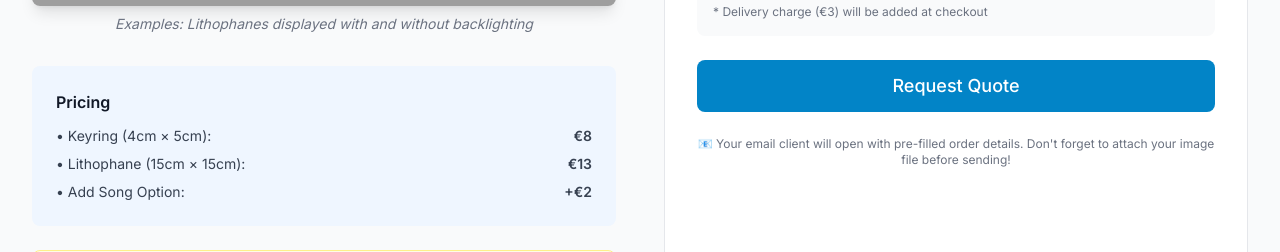
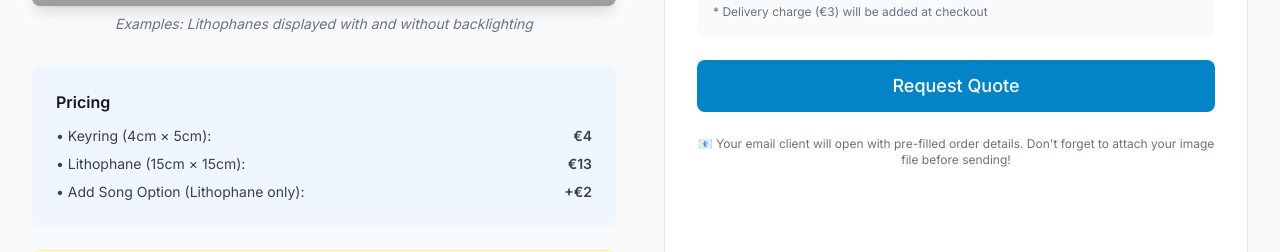
Before and after one commit to KaikitisN/3d-gelo, a React (Vite) app: page /custom-lithophane in a window 1280 px wide. Shown: the part 1180-1432 px from the top of the page. Built offline with nearby package versions, Linux system fonts and the light colour scheme; grey boxes are pictures that could not be loaded.

Commit message:
Update keyring price to 4 euros, restrict Spotify song option to lithophane only

```diff
--- a/src/pages/CustomLithophane.tsx
+++ b/src/pages/CustomLithophane.tsx
@@ -34,7 +34,7 @@ export default function CustomLithophane() {
     try {
       // Calculate price based on size
       const prices: Record<string, number> = {
-        keyring: 8,
+        keyring: 4,
         lithophane: 13,
       };
       const songPrice = formData.addSong ? 2 : 0;
@@ -164,14 +164,14 @@ Note: Delivery charge (€3) will be added to final price.
               <div className="space-y-2 text-sm text-gray-700">
                 <div className="flex justify-between">
                   <span>• Keyring (4cm × 5cm):</span>
-                  <span className="font-semibold">€8</span>
+                  <span className="font-semibold">€4</span>
                 </div>
                 <div className="flex justify-between">
                   <span>• Lithophane (15cm × 15cm):</span>
                   <span className="font-semibold">€13</span>
                 </div>
                 <div className="flex justify-between">
-                  <span>• Add Song Option:</span>
+                  <span>• Add Song Option (Lithophane only):</span>
                   <span className="font-semibold">+€2</span>
                 </div>
               </div>
@@ -253,14 +253,15 @@ Note: Delivery charge (€3) will be added to final price.
                   id="size"
                   required
                   value={formData.size}
-                  onChange={(e) => setFormData({ ...formData, size: e.target.value })}
+                  onChange={(e) => setFormData({ ...formData, size: e.target.value, addSong: e.target.value === 'keyring' ? false : formData.addSong })}
                   className="w-full border border-gray-300 rounded-lg px-4 py-2 focus:outline-none focus:ring-2 focus:ring-primary-500"
                 >
                   <option value="lithophane">Lithophane (15cm × 15cm) - €13</option>
-                  <option value="keyring">Keyring (4cm × 5cm) - €8</option>
+                  <option value="keyring">Keyring (4cm × 5cm) - €4</option>
                 </select>
               </div>
 
+              {formData.size === 'lithophane' && (
                 <div>
                   <label className="flex items-center space-x-3 cursor-pointer">
                     <input
@@ -277,6 +278,7 @@ Note: Delivery charge (€3) will be added to final price.
                     Include a scannable Spotify code for your favorite song on the lithophane
                   </p>
                 </div>
+              )}
 
               <div>
                 <label htmlFor="quantity" className="block text-sm font-medium text-gray-700 mb-2">
@@ -316,9 +318,9 @@ Note: Delivery charge (€3) will be added to final price.
                   <strong>Estimated Price:</strong>{' '}
                   €
                   {(
-                    (formData.size === 'keyring' ? 8 : 13) *
+                    (formData.size === 'keyring' ? 4 : 13) *
                     parseInt(formData.quantity || '1') +
-                    (formData.addSong ? 2 : 0)
+                    (formData.addSong && formData.size === 'lithophane' ? 2 : 0)
                   ).toFixed(2)}
                 </p>
                 <p className="text-xs text-gray-500 mt-2">
--- a/src/pages/Home.tsx
+++ b/src/pages/Home.tsx
@@ -162,7 +162,7 @@ export default function Home() {
                 Carry your memories everywhere! Compact lithophane keyring with your photo
               </p>
               <div className="flex items-center justify-between">
-                <span className="text-amber-600 font-bold">Only €8</span>
+                <span className="text-amber-600 font-bold">Only €4</span>
                 <span className="text-sm text-amber-600 font-medium group-hover:translate-x-1 transition-transform inline-flex items-center">
                   Order Now →
                 </span>
```
Lines whose indentation alone changed are shown as unchanged.
